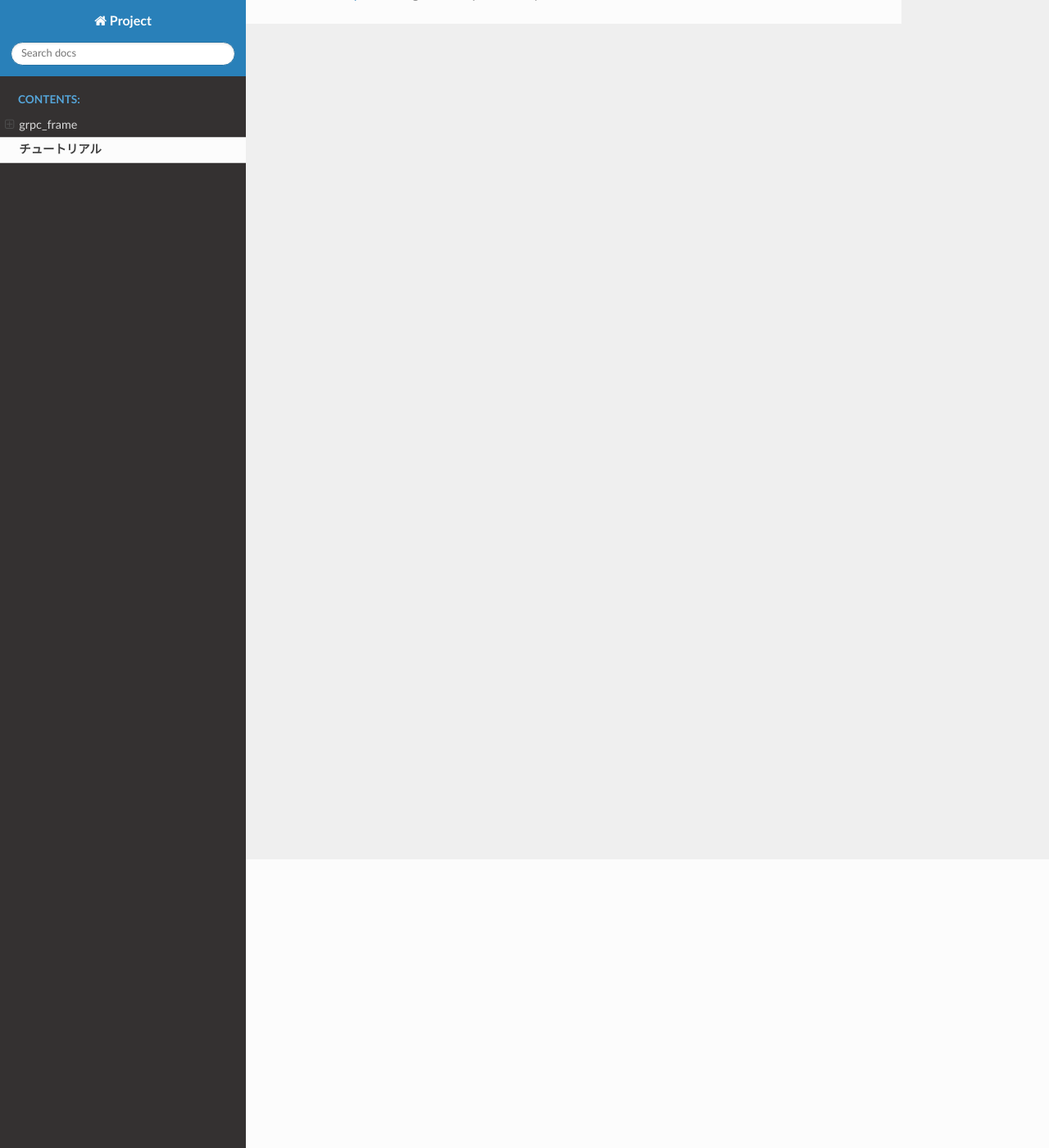
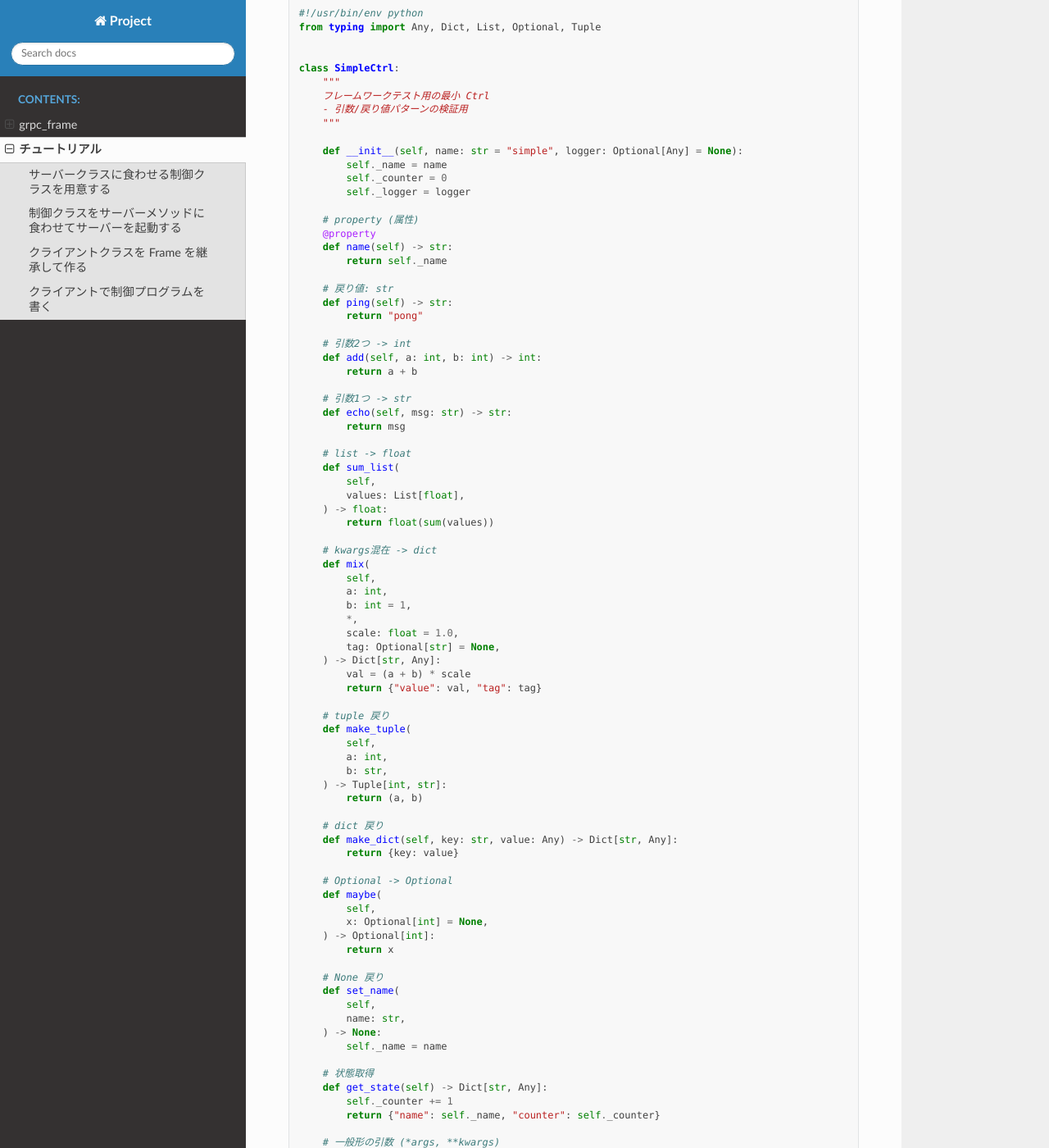
Before and after one commit to ohara-lab-su/grpc_frame, a Sphinx documentation site: the page built from docs/tutorials/intro.md, in a window 1280 px wide and 1400 px high, scrolled down 352 px. Shown: the whole window at 82% size. Built offline with Sphinx 7.4.7 and the Read the Docs theme 3.1.0, drawn with Linux system fonts in a browser that asks for light colours; some of the changed text lies outside the part shown.

````diff
--- a/docs/tutorials/intro.md
+++ b/docs/tutorials/intro.md
@@ -1,3 +1,110 @@
 # チュートリアル
 
 このセクションでは ese774_frame の使い方を段階的に説明します。
+
+例題として単純な制御クラス(ほぼダミー)を用意してese774 frame を使いクライアント側で
+サーバー側の制御クラスを制御します。
+
+## サーバークラスに食わせる制御クラスを用意する
+
+```python
+#!/usr/bin/env python
+from typing import Any, Dict, List, Optional, Tuple
+
+
+class SimpleCtrl:
+    """
+    フレームワークテスト用の最小 Ctrl
+    - 引数/戻り値パターンの検証用
+    """
+
+    def __init__(self, name: str = "simple", logger: Optional[Any] = None):
+        self._name = name
+        self._counter = 0
+        self._logger = logger
+
+    # property (属性)
+    @property
+    def name(self) -> str:
+        return self._name
+
+    # 戻り値: str
+    def ping(self) -> str:
+        return "pong"
+
+    # 引数2つ -> int
+    def add(self, a: int, b: int) -> int:
+        return a + b
+
+    # 引数1つ -> str
+    def echo(self, msg: str) -> str:
+        return msg
+
+    # list -> float
+    def sum_list(
+        self,
+        values: List[float],
+    ) -> float:
+        return float(sum(values))
+
+    # kwargs混在 -> dict
+    def mix(
+        self,
+        a: int,
+        b: int = 1,
+        *,
+        scale: float = 1.0,
+        tag: Optional[str] = None,
+    ) -> Dict[str, Any]:
+        val = (a + b) * scale
+        return {"value": val, "tag": tag}
+
+    # tuple 戻り
+    def make_tuple(
+        self,
+        a: int,
+        b: str,
+    ) -> Tuple[int, str]:
+        return (a, b)
+
+    # dict 戻り
+    def make_dict(self, key: str, value: Any) -> Dict[str, Any]:
+        return {key: value}
+
+    # Optional -> Optional
+    def maybe(
+        self,
+        x: Optional[int] = None,
+    ) -> Optional[int]:
+        return x
+
+    # None 戻り
+    def set_name(
+        self,
+        name: str,
+    ) -> None:
+        self._name = name
+
+    # 状態取得
+    def get_state(self) -> Dict[str, Any]:
+        self._counter += 1
+        return {"name": self._name, "counter": self._counter}
+
+    # 一般形の引数 (*args, **kwargs)
+    def general(
+        self,
+        *args: Any,
+        **kwargs: Any,
+    ) -> Dict[str, Any]:
+        return {"args": list(args), "kwargs": dict(kwargs)}
+
+```
+
+## 制御クラスをサーバーメソッドに食わせてサーバーを起動する
+gRPC frame では現在のところ問答無用でサーバーがの機器制御クラスを丸ごと
+クライアントで再現する完全な透過型プロキシです。ese774_frame とことなり
+制御クラスの中から使用するI/Fを呈するという作業はありません。
+
+## クライアントクラスを Frame を継承して作る
+
+## クライアントで制御プログラムを書く
````
Also changed, not shown: README.md (+1 -1 lines).
